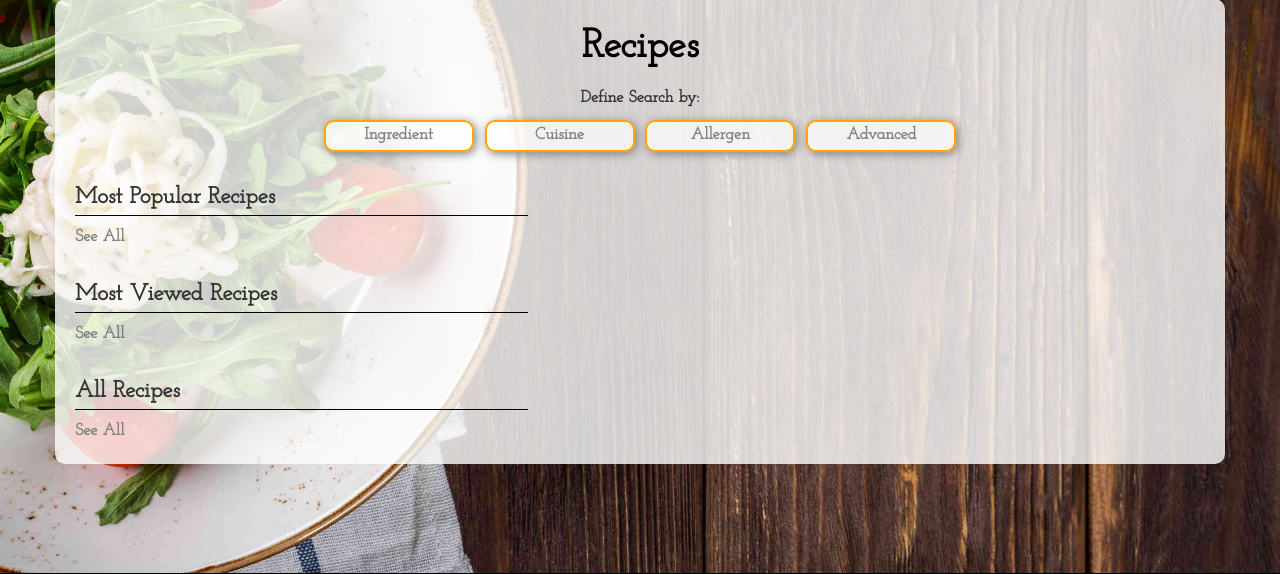
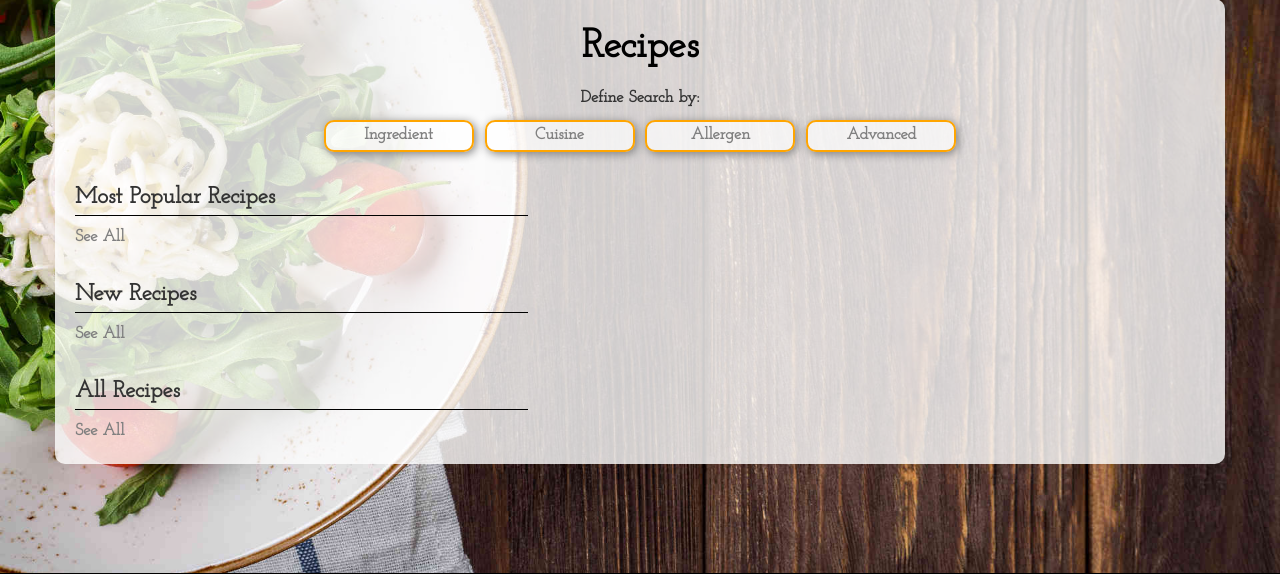
Before and after one commit to brettcutt/the-chefs-desire, a Flask app: page /recipes in a window 1280 px wide. Shown: the part 97-671 px from the top of the page. Run offline with Flask 2, Linux system fonts and the light colour scheme; data that the repository does not hold is empty; parts of the project's set-up code (start-up, migrations or seed data) failed here and were passed over; some libraries are stand-ins or nearby versions.

Commit message:
removed most viewed recipes and changed to new recipes

```diff
--- a/app.py
+++ b/app.py
@@ -3,11 +3,12 @@ import json
 from flask import Flask, render_template, redirect, request, url_for, session, flash
 from flask_pymongo import PyMongo
 from bson.objectid import ObjectId
-
+from datetime import date, datetime
+import pytz
 
 app = Flask(__name__)
 
-app.debug = False
+app.debug = True
 if app.debug == True:
     import config
     app.secret_key = config.DB_CONFIG['SECRET_KEY']
@@ -206,7 +207,7 @@ def logout():
 
 # ///////////////////////////////////////////////////////////// RECIPES (render)
 """ Returns three different recipe categories. The top 4 most liked recipes,
-The top 4 most viewed recipes and the first 4 recipes starting in
+The 4 most recently added recipes and the first 4 recipes starting in
 alphabetical order."""
 
 @app.route("/recipes")
@@ -214,8 +215,8 @@ def recipes():
     usernames = current_usernames() # FUNCTION 4
     most_popular_recipes = mongo.db.recipe.find(
         {"$query": {}, "$orderby": {"likes": -1}}).limit(4)
-    most_viewed_recipes = mongo.db.recipe.find(
-        {"$query": {}, "$orderby": {"views": -1}}).limit(4)
+    new_recipes = mongo.db.recipe.find(
+        {"$query": {}, "$orderby": {"submit_date": -1}}).limit(4)
     all_recipes = mongo.db.recipe.find(
         {"$query": {}, "$orderby": {"name": 1}}).limit(4)
 
@@ -224,7 +225,7 @@ def recipes():
     return render_template(
         'recipes.html',
         all_recipes=all_recipes,
-        most_viewed_recipes=most_viewed_recipes,
+        new_recipes=new_recipes,
         most_popular_recipes=most_popular_recipes,
         cuisines_json=cuisines_json,
         allergens_json=allergens_json,
@@ -415,14 +416,14 @@ def most_popular_recipes():
         recipe_count=recipe_count,
         usernames=usernames)
 
-""" Returns the top 10 documents with the most recipe views """
-@app.route("/most_viewed_recipes")
-def most_viewed_recipes():
+""" Returns the 10 most recently add recipes """
+@app.route("/new_recipes")
+def new_recipes():
     pop_flask_message() # FUNCTION 3
     usernames = current_usernames() # FUNCTION 4
     session["search_title"] = 2
     recipe_category = mongo.db.recipe.find(
-        {"$query": {}, "$orderby": {"views": -1}}).limit(10)
+        {"$query": {}, "$orderby": {"submit_date": -1}}).limit(10)
     recipe_count = None
     return render_template(
         'search_results.html',
@@ -569,6 +570,8 @@ infomation is inserted into a document and into the recipe collection."""
 
 @app.route("/insert_recipe", methods=['POST'])
 def insert_recipe():
+    local_time = pytz.timezone('Australia/Adelaide')
+    adelaide_now = str(datetime.now(local_time).strftime('%Y-%m-%d %H:%M:%S'))
     doc = recipe_database()
 
     username = if_user_in_session()  # FUNCTION 2
@@ -585,6 +588,10 @@ def insert_recipe():
         "$set": {"views": 0}}, upsert=True)
     mongo.db.recipe.update_one({'_id': ObjectId(recipe_id)}, {
         "$set": {"likes": 0}}, upsert=True)
+
+    mongo.db.recipe.update_one({'_id': ObjectId(recipe_id)}, {
+        "$set": {"submit_date":adelaide_now}}, upsert=True)
+
     return redirect(url_for('single_recipe', recipe_id=recipe_id))
 
 # /////////////////////////////////////////////// EDIT RECIPE AND UPDATE RECIPE
@@ -666,4 +673,4 @@ if __name__ == '__main__':
         host=os.environ.get("IP"),
         port=int(
             os.environ.get('PORT')),
-        debug=False)
+        debug=True)
--- a/templates/recipes.html
+++ b/templates/recipes.html
@@ -226,14 +226,14 @@
 
 <div class="row ordered-by-row">
     <div class="col-xs-12 col-sm-5">
-        <p class="ordered-by-title">Most Viewed Recipes</p>
-        <a href="{{url_for('most_viewed_recipes')}}" class="see-all">See All</a>
+        <p class="ordered-by-title">New Recipes</p>
+        <a href="{{url_for('new_recipes')}}" class="see-all">See All</a>
     </div>
 </div>
 
 <!--THE ROW FOR THE 4 MOST VIEWED RECIPES -->
 <div class="row found_recipe_row">
-{% for recipe in most_viewed_recipes %}
+{% for recipe in new_recipes %}
 
     <div class="single-recipe-result col-xs-12 col-sm-4 col-md-3">
         <div class="inner_recipe_box">
--- a/templates/search_results.html
+++ b/templates/search_results.html
@@ -6,7 +6,7 @@
             {% if search_title == 1 %}
                 <p class="my-recipe-heading">Most Popular Recipes</p>
             {% elif search_title == 2 %}
-                <p class="my-recipe-heading">Most View Recipes</p>
+                <p class="my-recipe-heading">New Recipes</p>
             {% elif search_title == 3 %}
                 <p class="my-recipe-heading">All Recipes</p>
             {% else %}
```
